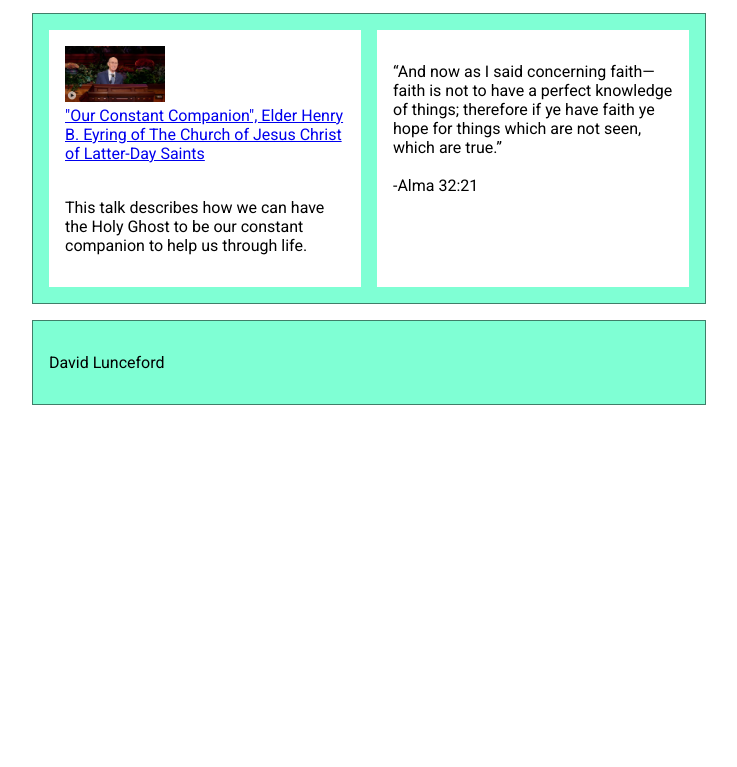
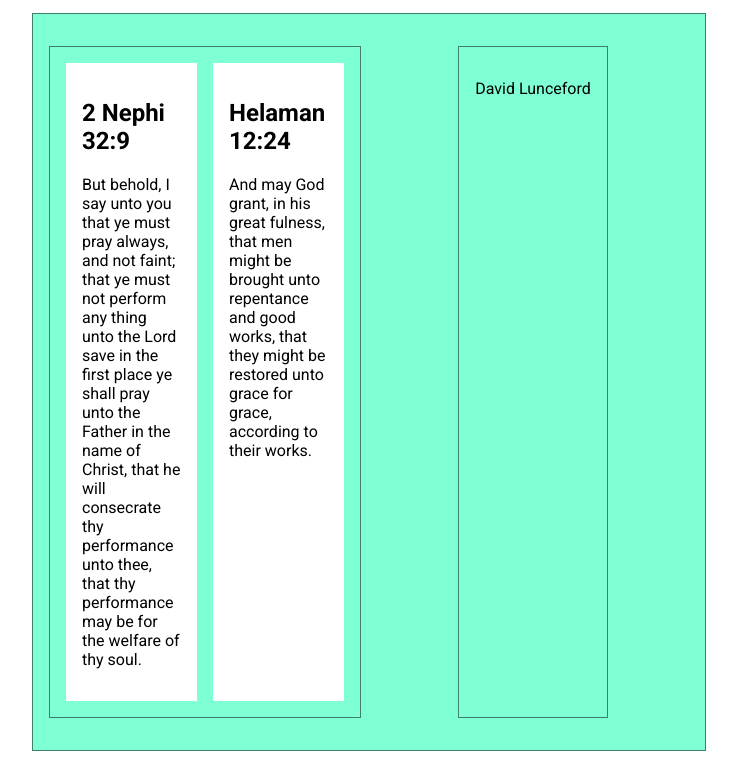
Before and after one commit to davidlunceford10/wdd131, a plain HTML site: page week_3_files/media-query.html in a window 1280 px wide. Shown: the part 134-901 px from the top of the page, without its empty margins (271-1008 px from the left). Before the commit the page ends 800 px from the top, so only its background shows below. Drawn offline with Linux system fonts and the light colour scheme.

Commit message:
scripture update

```diff
--- a/week_3_files/media-query.css
+++ b/week_3_files/media-query.css
@@ -22,9 +22,6 @@ section {
 
 }
 
-#thumbnail {
-    width: 100px;
-}
 
 @media screen and (min-width: 500px){
     header {
--- a/week_3_files/media-query.html
+++ b/week_3_files/media-query.html
@@ -12,14 +12,15 @@
         <h1>Media Query Example</h1>
     </header>
     <main>
-        <section>
-            <img id=thumbnail src="talk-thumbnail.png" alt="Thumbail for talk given by Elder Henry B. Eyering"><br>
-            <a href="https://www.churchofjesuschrist.org/study/general-conference/2023/10/47eyring?lang=eng" title="Our Constant Companion, Elder Henry B. Eyring of The Church of Jesus Christ of Latter-Day Saints">"Our Constant Companion", Elder Henry B. Eyring of The Church of Jesus Christ of Latter-Day Saints</a>
-            <p><br>This talk describes how we can have the Holy Ghost to be our constant companion to help us through life.</p>
-        </section>
-        <section>
-            <p>“And now as I said concerning faith—faith is not to have a perfect knowledge of things; therefore if ye have faith ye hope for things which are not seen, which are true.”<br><br>-Alma 32:21</p>
-        </section>
+        <main>
+            <section>
+              <h2>2 Nephi 32:9</h2>
+              <p>But behold, I say unto you that ye must pray always, and not faint; that ye must not perform any thing unto the Lord save in the first place ye shall pray unto the Father in the name of Christ, that he will consecrate thy performance unto thee, that thy performance may be for the welfare of thy soul.</p>
+            </section>
+            <section>
+              <h2>Helaman 12:24</h2>
+              <p>And may God grant, in his great fulness, that men might be brought unto repentance and good works, that they might be restored unto grace for grace, according to their works.</p>
+            </section>
     </main>
     <footer>
         <p>David Lunceford</p>
```
